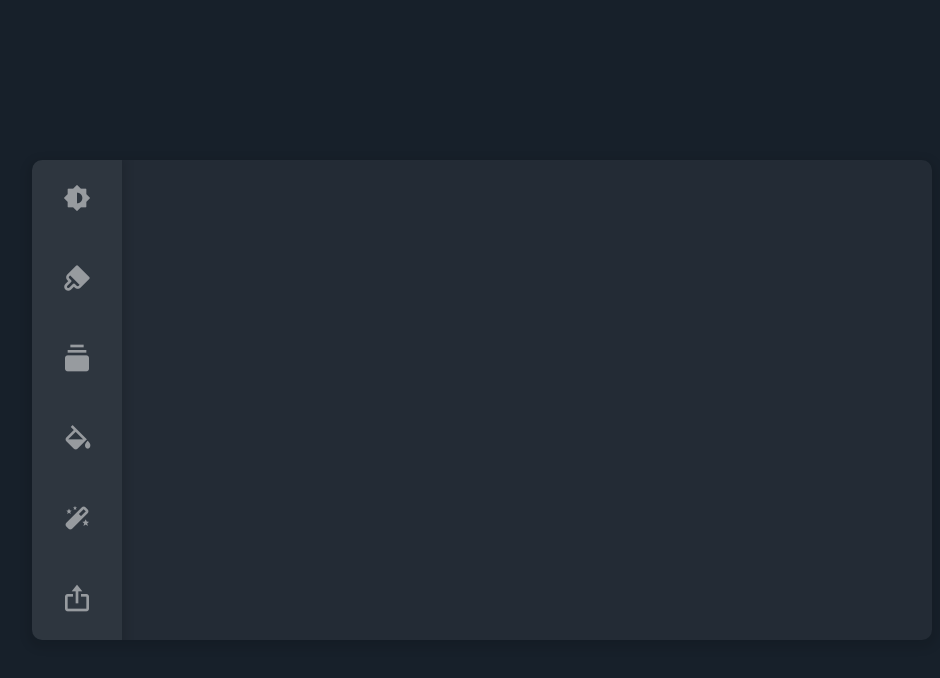
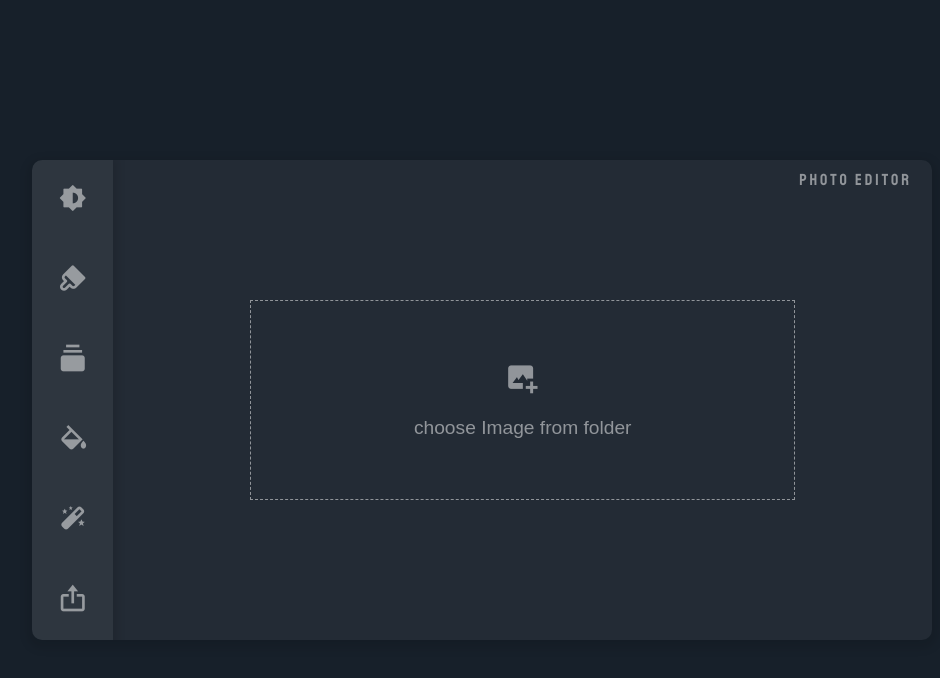
Before and after one commit to alinapodrez/Photo-editor, a plain HTML site: page index.html in a window 1280 px wide. Shown: the whole page, without its empty margins (158-1098 px from the left). Drawn offline with nearby package versions, Linux system fonts and the light colour scheme.

Commit message:
feat: add workspase section in html and stylize it

```diff
--- a/index.html
+++ b/index.html
@@ -24,9 +24,59 @@
             </ul>
         </div>
 
-        <div class="image">
+        <div class="workspace">
+            <p id="logo">Photo Editor</p>
+
+            <!-- div choose_img-->
+                <div class="upload_img_box">
+                    <i class='bx bxs-image-add' ></i>
+                    <input type="file" name="selectedImage" id="selectedImage" accept="image/jpeg, image/png">
+                    <p>choose Image from folder</p>
+                </div>
+
+
+           <!-- <canvas id="image_canvas"></canvas>
+
+          <div class="image_holder">
+              <button id="remove_img_btn"><i class='bx bxs-message-square-x' ></i></button>
+              <img src="" alt="img" id="image">
+          </div>
+
+          <div class="options">
+
+            <div class="option">
+                <input type="range" max="200" min="0" value="100" id="brightness" class="slider">
+                <p id="brightVal" class="show_value">100</p>
+            </div>
+
+             <div class="option">
+                <input type="range" max="40" min="0" value="0" id="blur" class="slider">
+                <p id="blurVal" class="show_value">0</p>
+            </div>
+
+             <div class="option">
+                <input type="range" max="100" min="0" value="0" id="greyScale" class="slider">
+                <p id="greyVal" class="show_value">0</p>
+            </div>
+
+             <div class="option">
+                <input type="range" max="100" min="0" value="0" id="hue" class="slider">
+                <p id="hueVal" class="show_value">0</p>
+            </div>
+
+             <div class="option">
+                <input type="range" max="100" min="1" value="1" id="saturation" class="slider">
+                <p id="saturationVal" class="show_value">1</p>
+            </div>
+
+          </div>
+
+          <button id="clearAll"><span>Reset</span><i class='bx bx-reset' ></i></button> -->
 
         </div>
+    </div>
+
+
     </div>
 
 
--- a/style.css
+++ b/style.css
@@ -82,3 +82,47 @@ body{
 .tools ul .active_option i{
 	color: #FF7043;
 }*/
+
+.workspace{
+	width: 100%;
+	position: relative;
+	display: flex;
+	align-items: center;
+	justify-content: center;
+	flex-direction: column;
+	padding: 20px;
+}
+
+.workspace #logo{
+	position: absolute;
+	top: 10px;
+	right: 20px;
+	letter-spacing: 3px;
+	font-family: 'Staatliches', cursive;
+	color: rgba(255, 255, 255, 0.5);
+}
+
+.upload_img_box{
+	display: flex;
+	justify-content: center;
+	flex-direction: column;
+	align-items: center;
+	cursor: pointer;
+	width: 70%;
+	height: 200px;
+	border: dashed 1px rgba(255, 255, 255, 0.5);
+}
+
+.upload_img_box i{
+    font-size: 2.2em;
+    color: rgba(255, 255, 255, 0.5);
+}
+
+.upload_img_box p{
+	color: rgba(255, 255, 255, 0.5);
+	font-size: 1.2em;
+}
+
+#selectedImage{
+	visibility: hidden;
+}
```
Also changed, not shown: assets/favicon.png (added).
